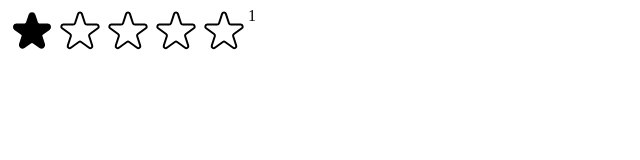
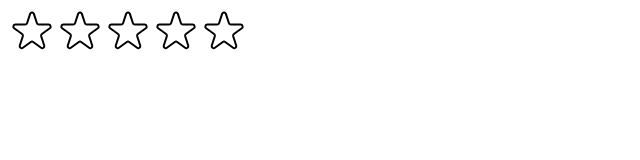
Before and after one commit to Sogand-mohamadiPour/usePopcorn, a React (Create React App) app: page / in a window 1280 px wide. Shown: the top 160 px of the page, without its empty margins (0-640 px from the left). Built offline with nearby package versions, Linux system fonts and the light colour scheme; the HTML template or start-up script is replaced by a standard one.

Commit message:
app is still hidden.star rating done. need to add it to the main app

```diff
--- a/src/starRating.js
+++ b/src/starRating.js
@@ -16,7 +16,8 @@
 }
 
 export default function StarRating({ maxRating = 5 }) {
-    const [rating, setRating] = useState(1);
+    const [rating, setRating] = useState(0);
+    const [tempRating, setTempRating] = useState(0);
 
     function handleRating(rating) {
         setRating(rating);
@@ -27,10 +28,15 @@
             <div style={sontainerStyle}>
                 <div style={starContainerStyle}>
                     {Array.from({ length: maxRating }, (_, i) => (
-                        <Star key={i} onRate={() => handleRating(i + 1)}
-                            full={rating >= i + 1} />
+                        <Star
+                            key={i}
+                            full={tempRating ? tempRating >= i + 1 : rating >= i + 1}
+                            onRate={() => handleRating(i + 1)}
+                            onHoverIn={() => setTempRating(i + 1)}
+                            onHoverOut={() => setTempRating(0)}
+                        />
                     ))}
-                    <p style={textStyle}>{rating || ""}</p>
+                    <p style={textStyle}>{tempRating || rating || ""}</p>
                 </div>
             </div>
         </>
@@ -44,10 +50,12 @@
     cursor: 'pointer'
 }
 
-function Star({ onRate, full }) {
+function Star({ onRate, full, onHoverIn, onHoverOut }) {
     return (
         <>
-            <span role="button" style={starStyle} onClick={onRate}>
+            <span role="button" style={starStyle} onClick={onRate}
+                onMouseEnter={onHoverIn}
+                onMouseLeave={onHoverOut}>
                 {full ? (<svg
                     xmlns="http://www.w3.org/2000/svg"
                     viewBox="0 0 20 20"
```
